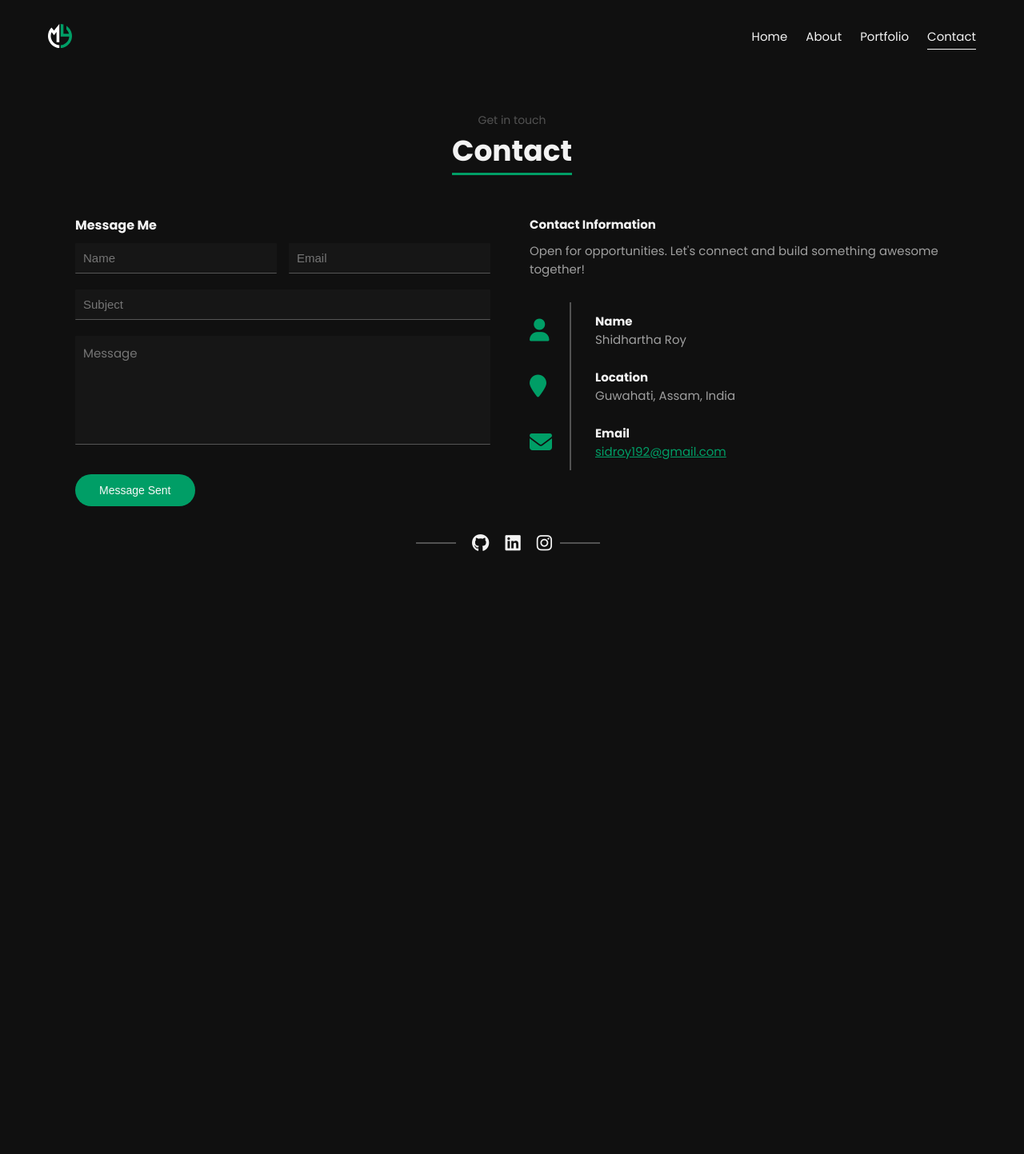
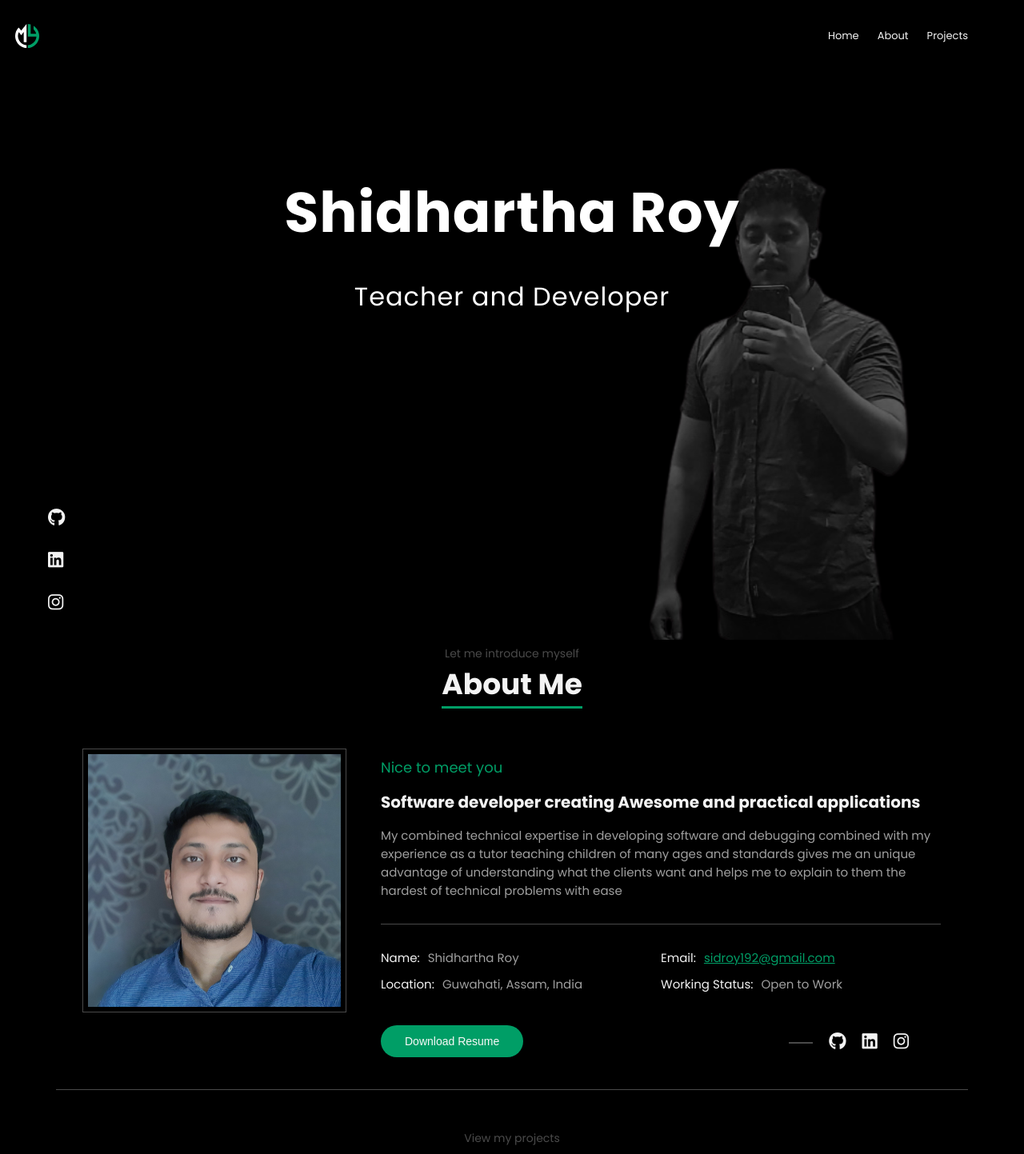
Before and after one commit to Shidhartha-Roy/SidPortFolio, a React (Create React App) app: page /contact in a window 1280 px wide. Shown: the top 1443 px of the page at 80% size. Before the commit the page ends 800 px from the top, so only its background shows below. Built offline with nearby package versions, Linux system fonts and the light colour scheme.

Commit message:
First Commit

```diff
--- a/package.json
+++ b/package.json
@@ -14,6 +14,7 @@
     "react-modal": "^3.16.1",
     "react-router-dom": "^6.8.2",
     "react-scripts": "5.0.1",
+    "react-scroll": "^1.8.9",
     "web-vitals": "^2.1.4"
   },
   "scripts": {
--- a/src/App.js
+++ b/src/App.js
@@ -1,22 +1,24 @@
 
 
 import Header from "./components/Header";
-import AnimatedRoutes from "./components/AnimatedRoutes";
+import Landing from "./pages/landing/Landing";
+import About from "./pages/about/About";
+import Portfolio from "./pages/projects/Portfolio";
 
 function App() {
-  const personalDetails = {
-    name: "Shidhartha Roy",
-    location: "Guwahati, Assam, India",
-    tagline: "Teacher and Developer",
-    email: "sidroy192@gmail.com",
-    availability: "Open for work",
-    brand:
-      "My combined technical expertise in developing software and debugging combined with my experience as a tutor teaching children of many ages and standards gives me an unique advantage of understanding what the clients want and helps me to explain to them the hardest of technical problems with ease."
-  }
+
   return (
     <>
       <Header />
-      <AnimatedRoutes personalDetails={personalDetails} />
+
+      <Landing />
+
+      <section id="abot">
+      <About />
+      </section>
+      <section id="proj">
+      <Portfolio />
+      </section>
     </>
   );
 }
--- a/src/components/AboutMe.js
+++ b/src/components/AboutMe.js
@@ -20,7 +20,7 @@ const AboutMe = ({ name,email,location, brand}) => {
     const handleDownload = () => {
         setDownloading(true);
         const link = document.createElement("a");
-        link.href = "https://drive.google.com/file/d/13ttQlsZ9cL_DjshD3Korw3zhulTD5wzn/view?usp=share_link";
+        link.href = "https://drive.google.com/file/d/1ZXH1YuNsiGx77ABeZNQesAbgNR52ACKp/view?usp=sharing";
         link.onload = () => {
           link.remove();
           setDownloading(false);
--- a/src/components/AnimatedRoutes.js
+++ b/src/components/AnimatedRoutes.js
@@ -10,17 +10,11 @@ const AnimatedRoutes = ({ personalDetails }) => {
 
   return (
     <Routes location={location} key={location.pathname}>
-      <Route path="/" element={<Landing name={personalDetails.name} tagline={personalDetails.tagline} />} />
+      <Route path="/" element={<Landing />} />
       <Route
         path="/about"
         element={
-          <About
-            name={personalDetails.name}
-            location={personalDetails.location}
-            email={personalDetails.email}
-            availability={personalDetails.availability}
-            brand={personalDetails.brand}
-          />
+          <About />
         }
       />
       <Route path="/portfolio" element={<Portfolio />} />
--- a/src/components/NavLinks.js
+++ b/src/components/NavLinks.js
@@ -1,5 +1,5 @@
-import { useState } from "react";
-import { NavLink } from "react-router-dom";
+import React, { useState } from "react";
+import { Link } from "react-scroll";
 
 import openMenu from "../images/open.svg";
 import closeMenu from "../images/close.svg";
@@ -16,18 +16,10 @@ const NavLinks = () => {
         )}
       </button>
       <nav className={`links ${isMenuOpen ? "open" : "closed"}`}>
-        <NavLink to="/" onClick={() => setIsMenuOpen(false)}>
-          Home
-        </NavLink>
-        <NavLink to="/about" onClick={() => setIsMenuOpen(false)}>
-          About
-        </NavLink>
-        <NavLink to="/portfolio" onClick={() => setIsMenuOpen(false)}>
-          Portfolio
-        </NavLink>
-        <NavLink to="/contact" onClick={() => setIsMenuOpen(false)}>
-          Contact
-        </NavLink>
+        <Link to="home" smooth={true} >Home</Link>
+
+        <a href="#abot">About</a>
+        <a href="#proj">Projects</a>
       </nav>
     </>
   );
--- a/src/index.css
+++ b/src/index.css
@@ -2,7 +2,7 @@
 
 /* --- VARIABLES --- */
 :root {
-  --bg-color: #101010;
+  --bg-color: #000000;
   --hl-color: #009e66;
   --text-color: #f3f3f3;
   --secondary-text-color: #9f9f9f;
@@ -37,6 +37,7 @@ body,
 #root {
   height: 100%;
   background-color: var(--bg-color);
+  scroll-behavior: smooth;
 }
 
 body {
@@ -94,11 +95,15 @@ header {
   display: flex;
   justify-content: space-between;
   align-items: center;
-  margin-left: 10px;
+  margin-left: -10px;
+  position: fixed;
+  width: 100%;
+  top: 0;
 }
 
 .logo {
   height: 30px;
+  margin-left: -21px;
 }
 
 .links {
@@ -116,15 +121,16 @@ header {
 .links a {
   text-decoration: none;
   color: var(--text-color);
-  font-size: 15px;
+  font-size: 21px;
   display: flex;
   justify-content: center;
-  padding: 20px 0;
   position: relative;
+  padding-top: 10px;
+
 }
 
 .links a:hover {
-  color: white;
+  color: rgb(90, 201, 5);
 }
 
 .links.open {
@@ -165,11 +171,15 @@ header {
     width: 0;
     left: 0;
     padding: 0 10px;
+
+
+
   }
 
   .links a {
     padding: 0px;
     margin-left: 3px;
+    font-size: 13px;
   }
 
   .links a:not(:last-child) {
--- a/src/index.js
+++ b/src/index.js
@@ -8,13 +8,11 @@ import "./pages/contact/contact.css";
 
 import App from "./App";
 
-import { BrowserRouter } from "react-router-dom";
-
 const root = ReactDOM.createRoot(document.getElementById("root"));
 root.render(
   <React.StrictMode>
-    <BrowserRouter>
+
       <App />
-    </BrowserRouter>
+
   </React.StrictMode>
 );
--- a/src/pages/about/About.js
+++ b/src/pages/about/About.js
@@ -2,11 +2,11 @@ import AboutMe from "../../components/AboutMe"
 import PageHeader from "../../components/PageHeader"
 
 
-const About = ({ name, email, location, availability, brand }) => {
+const About = () => {
     return(
-        <section className="about">
+        <section className="about" id="about">
             <PageHeader title="About Me" description="Let me introduce myself" />
-            <AboutMe name = {name} email={email} brand={brand} location={location} workstat={availability} />
+            <AboutMe name = "Shidhartha Roy" email="sidroy192@gmail.com" brand="My combined technical expertise in developing software and debugging combined with my experience as a tutor teaching children of many ages and standards gives me an unique advantage of understanding what the clients want and helps me to explain to them the hardest of technical problems with ease" location="Guwahati, Assam, India" workstat="Open to Work" />
 
         </section>
     )
--- a/src/pages/about/about.css
+++ b/src/pages/about/about.css
@@ -2,7 +2,7 @@
     display: flex;
     flex-direction: column;
     align-items: center;
-    margin-top: var(--spacing);
+    margin-top: 100px;
   }
 
   .aboutContainer {
--- a/src/pages/contact/Contact.js
+++ b/src/pages/contact/Contact.js
@@ -3,7 +3,7 @@ import SocialIcons from "../../components/SocialIcons"
 import Form from "../../components/Form"
 import ContactInfo from "../../components/ContactInfo"
 
-const Contact = ({name, email, location}) => {
+const Contact = () => {
     return(
         <section className="contact">
       <PageHeader title="Contact" description="Get in touch" />
@@ -13,7 +13,7 @@ const Contact = ({name, email, location}) => {
             <Form />
           </div>
           <div className="col-12 col-lg-6">
-            <ContactInfo name={name} location={location} email={email} />
+            <ContactInfo name="Shidhartha Roy" location="Guwahati, Assam, India" email="sidroy192@gmail.com" />
           </div>
         </div>
       </div>
--- a/src/pages/landing/Landing.js
+++ b/src/pages/landing/Landing.js
@@ -3,7 +3,7 @@ import { useInView } from "react-intersection-observer";
 import landingImage from "../../images/landingimage.png";
 import SocialIcons from "../../components/SocialIcons";
 
-const Landing = ({ name, tagline }) => {
+const Landing = () => {
   const styles = {
     landing: {
       height: "calc(100% - 93px)",
@@ -44,7 +44,7 @@ const Landing = ({ name, tagline }) => {
   });
 
   return (
-    <section className="landing" style={styles.landing}>
+    <section className="landing" style={styles.landing} id="home">
       <div className="textContainer" style={styles.textContainer}>
         <motion.h1
           className="name"
@@ -54,7 +54,7 @@ const Landing = ({ name, tagline }) => {
           animate={inView ? { y: 0, opacity: 1 } : { y: "-10vw", opacity: 0 }}
           transition={{ duration: 0.8, ease: "easeInOut" }}
         >
-          {name}
+          Shidhartha Roy
         </motion.h1>
         <motion.p
           className="description"
@@ -63,7 +63,7 @@ const Landing = ({ name, tagline }) => {
           animate={inView ? { y: 0, opacity: 1 } : { y: "10vw", opacity: 0 }}
           transition={{ duration: 0.8, ease: "easeInOut" }}
         >
-          {tagline}
+          Teacher and Developer
         </motion.p>
       </div>
       <div className="image-container">
--- a/src/pages/projects/Portfolio.js
+++ b/src/pages/projects/Portfolio.js
@@ -20,7 +20,7 @@ const Portfolio = () => {
       ));
 
     return (
-      <section className="portfolio">
+      <section className="portfolio" id="projects">
         <PageHeader title="Portfolio" description="View my projects" />
         <div className="row">
           <ProjectList />
```
Also changed, not shown: 1 other file (tests, documents, lock files or other folders).
